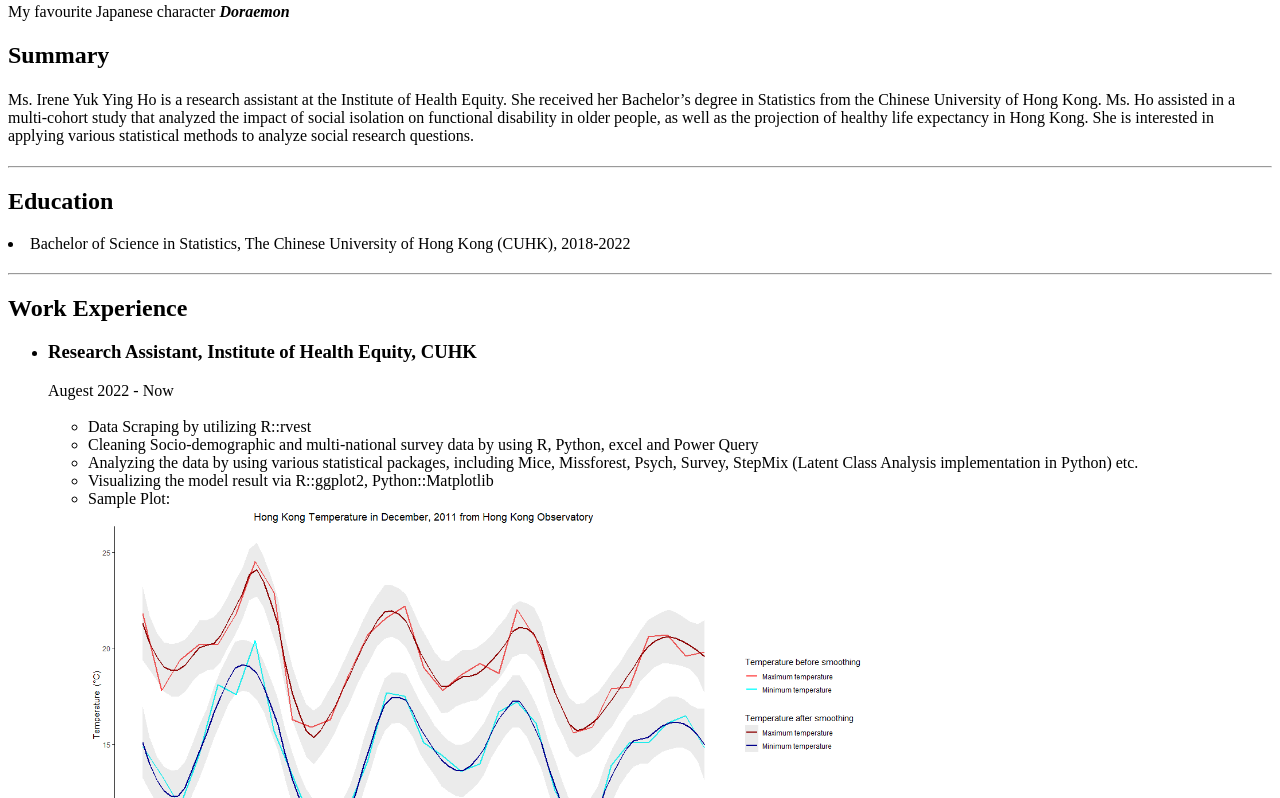
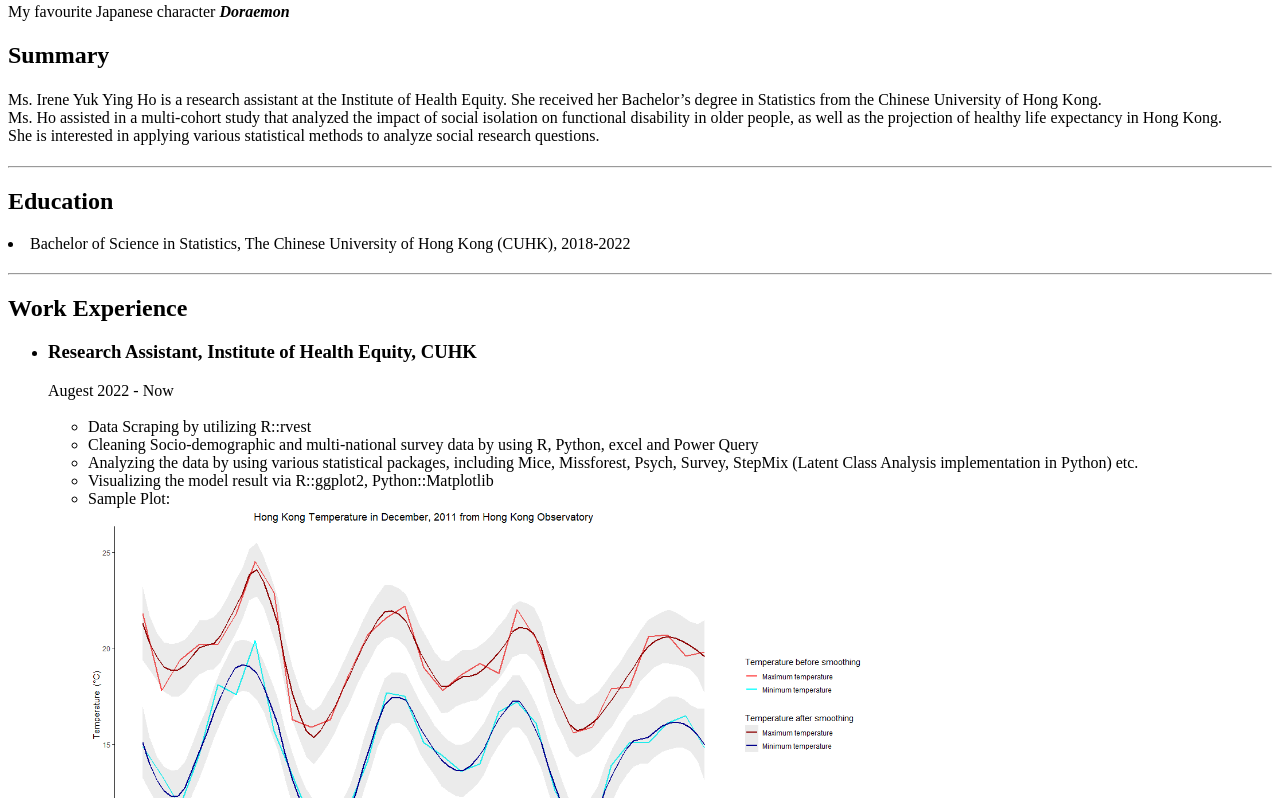
Before and after one commit to doraemoniloveu/resume_html, a plain HTML site: page index.html in a window 1280 px wide. Shown: the part 302-1100 px from the top of the page. Drawn offline with Linux system fonts and the light colour scheme.

Commit message:
index.html

```diff
--- a/index.html
+++ b/index.html
@@ -11,7 +11,9 @@
     </a>
     <h4 style="font-weight: normal;"> My favourite Japanese character <i><b>Doraemon</b></i></h4>
     <h2>Summary</h2>
-    <h4 style="font-weight: normal;">Ms. Irene Yuk Ying Ho is a research assistant at the Institute of Health Equity. She received her Bachelor’s degree in Statistics from the Chinese University of Hong Kong. Ms. Ho assisted in a multi-cohort study that analyzed the impact of social isolation on functional disability in older people, as well as the projection of healthy life expectancy in Hong Kong. She is interested in applying various statistical methods to analyze social research questions. </h4>
+    <h4 style="font-weight: normal;"><p>Ms. Irene Yuk Ying Ho is a research assistant at the Institute of Health Equity. She received her Bachelor’s degree in Statistics from the Chinese University of Hong Kong. </br>
+        Ms. Ho assisted in a multi-cohort study that analyzed the impact of social isolation on functional disability in older people, as well as the projection of healthy life expectancy in Hong Kong. </br>
+        She is interested in applying various statistical methods to analyze social research questions.</p> </h4>
     <hr>
 
     <h2>Education</h2>
```
